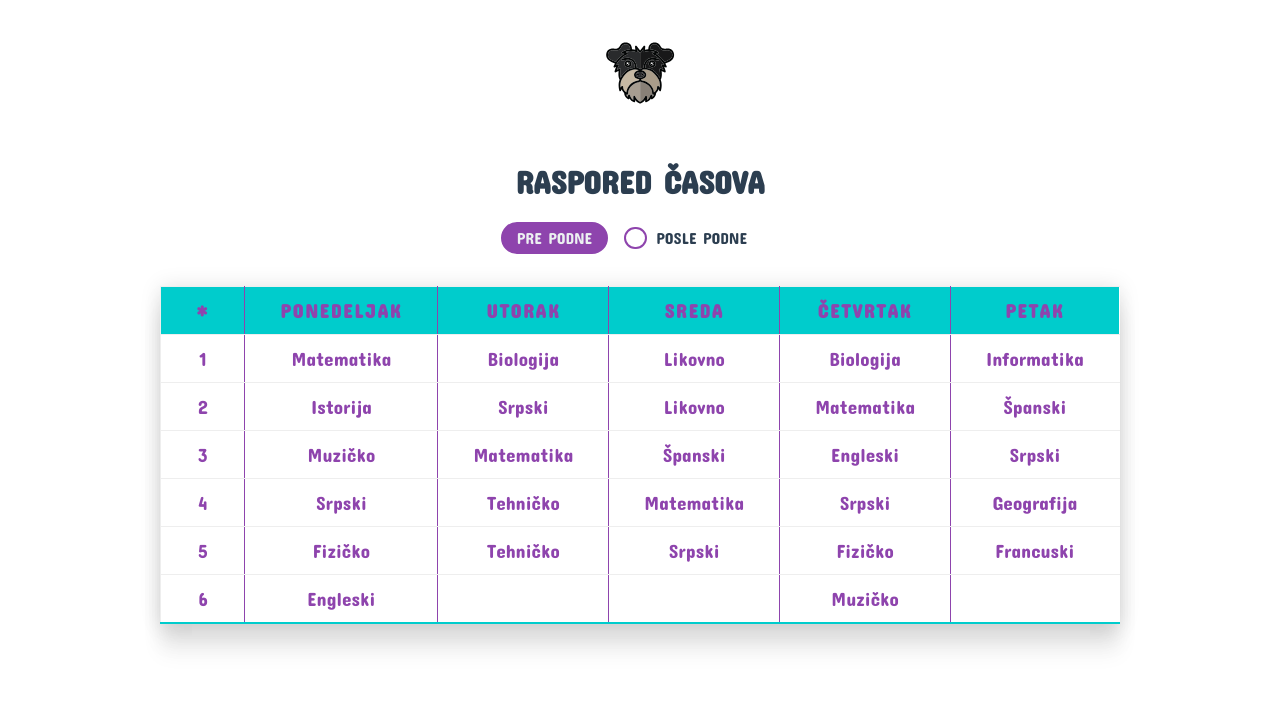
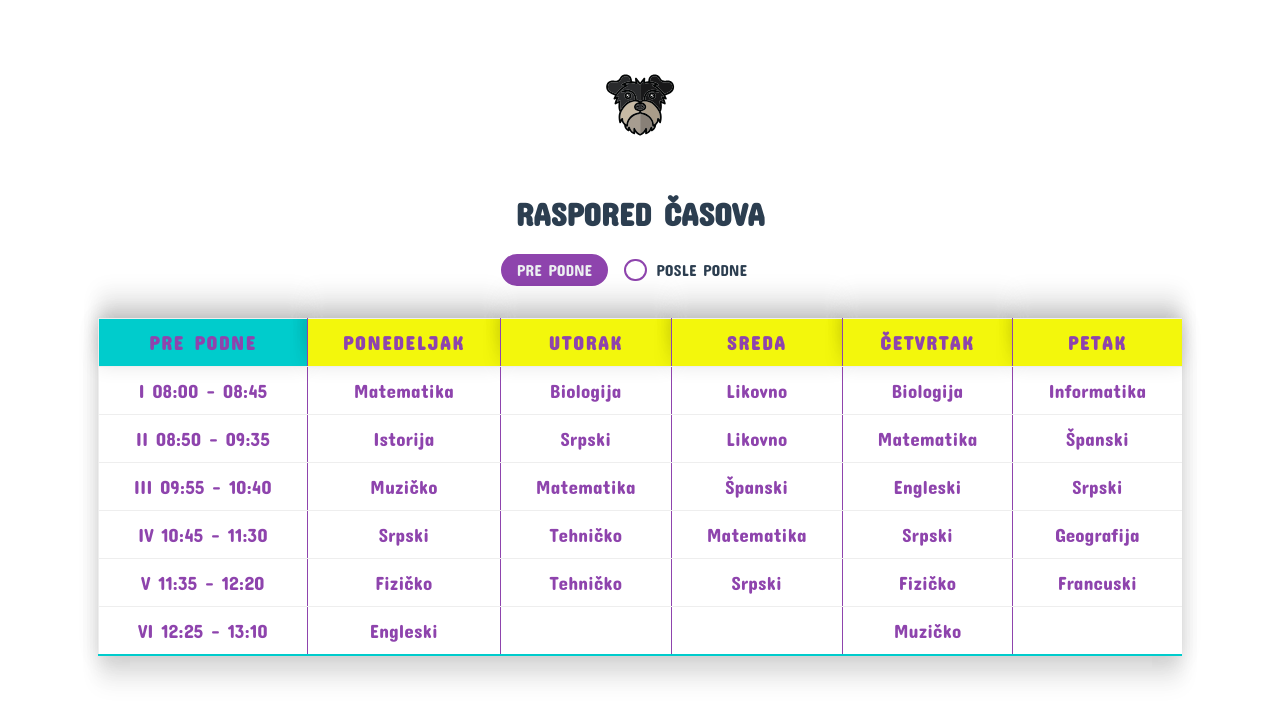
Before and after one commit to nijepa/raspored, a Vue app: page / in a window 1280 px wide. Shown: the top 720 px of the page. Built offline with nearby package versions, Linux system fonts and the light colour scheme.

Commit message:
take three

```diff
--- a/src/components/HelloWorld.vue
+++ b/src/components/HelloWorld.vue
@@ -40,8 +40,8 @@
     <table>
       <thead>
         <tr>
-          <th>*</th>
-          <th v-for="date in dates" :key="date.id">{{ date }}</th>
+          <th>{{ period === 'AM' ? 'PRE PODNE' : 'POSLE PODNE'}}</th>
+          <th v-for="date in dates" :key="date.id" :class="period === 'AM' ? 'day' : 'night'">{{ date }}</th>
         </tr>
       </thead>
 
@@ -103,60 +103,60 @@ export default {
       { id: 15, name: "Istorija" },
     ]);
     const timetable = ref([
-      { id: 1, schoolday: 1, subject: 1, nr: 1, period: "AM" },
-      { id: 2, schoolday: 1, subject: 15, nr: 2, period: "AM" },
-      { id: 3, schoolday: 1, subject: 3, nr: 3, period: "AM" },
-      { id: 4, schoolday: 1, subject: 2, nr: 4, period: "AM" },
-      { id: 5, schoolday: 1, subject: 4, nr: 5, period: "AM" },
-      { id: 6, schoolday: 1, subject: 9, nr: 6, period: "AM" },
-      { id: 7, schoolday: 2, subject: 6, nr: 1, period: "AM" },
-      { id: 8, schoolday: 2, subject: 2, nr: 2, period: "AM" },
-      { id: 9, schoolday: 2, subject: 1, nr: 3, period: "AM" },
-      { id: 10, schoolday: 2, subject: 12, nr: 4, period: "AM" },
-      { id: 11, schoolday: 2, subject: 12, nr: 5, period: "AM" },
-      { id: 12, schoolday: 3, subject: 5, nr: 1, period: "AM" },
-      { id: 13, schoolday: 3, subject: 5, nr: 2, period: "AM" },
-      { id: 14, schoolday: 3, subject: 11, nr: 3, period: "AM" },
-      { id: 15, schoolday: 3, subject: 1, nr: 4, period: "AM" },
-      { id: 16, schoolday: 3, subject: 2, nr: 5, period: "AM" },
-      { id: 17, schoolday: 4, subject: 6, nr: 1, period: "AM" },
-      { id: 18, schoolday: 4, subject: 1, nr: 2, period: "AM" },
-      { id: 19, schoolday: 4, subject: 9, nr: 3, period: "AM" },
-      { id: 20, schoolday: 4, subject: 2, nr: 4, period: "AM" },
-      { id: 21, schoolday: 4, subject: 4, nr: 5, period: "AM" },
-      { id: 22, schoolday: 4, subject: 3, nr: 6, period: "AM" },
-      { id: 23, schoolday: 5, subject: 8, nr: 1, period: "AM" },
-      { id: 24, schoolday: 5, subject: 11, nr: 2, period: "AM" },
-      { id: 25, schoolday: 5, subject: 2, nr: 3, period: "AM" },
-      { id: 26, schoolday: 5, subject: 7, nr: 4, period: "AM" },
-      { id: 27, schoolday: 5, subject: 10, nr: 5, period: "AM" },
-      { id: 1, schoolday: 1, subject: 4, nr: 1, period: "PM" },
-      { id: 2, schoolday: 1, subject: 15, nr: 2, period: "PM" },
-      { id: 3, schoolday: 1, subject: 2, nr: 3, period: "PM" },
-      { id: 4, schoolday: 1, subject: 3, nr: 4, period: "PM" },
-      { id: 5, schoolday: 1, subject: 9, nr: 5, period: "PM" },
-      { id: 6, schoolday: 1, subject: 1, nr: 6, period: "PM" },
-      { id: 7, schoolday: 2, subject: 6, nr: 1, period: "PM" },
-      { id: 8, schoolday: 2, subject: 2, nr: 2, period: "PM" },
-      { id: 9, schoolday: 2, subject: 1, nr: 3, period: "PM" },
-      { id: 10, schoolday: 2, subject: 12, nr: 4, period: "PM" },
-      { id: 11, schoolday: 2, subject: 12, nr: 5, period: "PM" },
-      { id: 12, schoolday: 3, subject: 5, nr: 1, period: "PM" },
-      { id: 13, schoolday: 3, subject: 5, nr: 2, period: "PM" },
-      { id: 14, schoolday: 3, subject: 11, nr: 3, period: "PM" },
-      { id: 15, schoolday: 3, subject: 1, nr: 4, period: "PM" },
-      { id: 16, schoolday: 3, subject: 2, nr: 5, period: "PM" },
-      { id: 17, schoolday: 4, subject: 9, nr: 1, period: "PM" },
-      { id: 18, schoolday: 4, subject: 4, nr: 2, period: "PM" },
-      { id: 19, schoolday: 4, subject: 2, nr: 3, period: "PM" },
-      { id: 20, schoolday: 4, subject: 9, nr: 4, period: "PM" },
-      { id: 21, schoolday: 4, subject: 4, nr: 5, period: "PM" },
-      { id: 22, schoolday: 4, subject: 6, nr: 6, period: "PM" },
-      { id: 23, schoolday: 5, subject: 8, nr: 1, period: "PM" },
-      { id: 24, schoolday: 5, subject: 11, nr: 2, period: "PM" },
-      { id: 25, schoolday: 5, subject: 2, nr: 3, period: "PM" },
-      { id: 26, schoolday: 5, subject: 7, nr: 4, period: "PM" },
-      { id: 27, schoolday: 5, subject: 10, nr: 5, period: "PM" },
+      { id: 1, schoolday: 1, subject: 1, nr: 'I  08:00 – 08:45', period: "AM", startAt: '08:00' },
+      { id: 2, schoolday: 1, subject: 15, nr: 'II  08:50 – 09:35', period: "AM", startAt: '08:00' },
+      { id: 3, schoolday: 1, subject: 3, nr: 'III  09:55 – 10:40', period: "AM", startAt: '08:00' },
+      { id: 4, schoolday: 1, subject: 2, nr: 'IV  10:45 – 11:30', period: "AM", startAt: '08:00' },
+      { id: 5, schoolday: 1, subject: 4, nr: 'V  11:35 – 12:20', period: "AM", startAt: '08:00' },
+      { id: 6, schoolday: 1, subject: 9, nr: 'VI  12:25 – 13:10', period: "AM", startAt: '08:00' },
+      { id: 7, schoolday: 2, subject: 6, nr: 'I  08:00 – 08:45', period: "AM", startAt: '08:00' },
+      { id: 8, schoolday: 2, subject: 2, nr: 'II  08:50 – 09:35', period: "AM", startAt: '08:00' },
+      { id: 9, schoolday: 2, subject: 1, nr: 'III  09:55 – 10:40', period: "AM", startAt: '08:00' },
+      { id: 10, schoolday: 2, subject: 12, nr: 'IV  10:45 – 11:30', period: "AM", startAt: '08:00' },
+      { id: 11, schoolday: 2, subject: 12, nr: 'V  11:35 – 12:20', period: "AM", startAt: '08:00' },
+      { id: 12, schoolday: 3, subject: 5, nr: 'I  08:00 – 08:45', period: "AM", startAt: '08:00' },
+      { id: 13, schoolday: 3, subject: 5, nr: 'II  08:50 – 09:35', period: "AM" },
+      { id: 14, schoolday: 3, subject: 11, nr: 'III  09:55 – 10:40', period: "AM" },
+      { id: 15, schoolday: 3, subject: 1, nr: 'IV  10:45 – 11:30', period: "AM" },
+      { id: 16, schoolday: 3, subject: 2, nr: 'V  11:35 – 12:20', period: "AM" },
+      { id: 17, schoolday: 4, subject: 6, nr: 'I  08:00 – 08:45', period: "AM" },
+      { id: 18, schoolday: 4, subject: 1, nr: 'II  08:50 – 09:35', period: "AM" },
+      { id: 19, schoolday: 4, subject: 9, nr: 'III  09:55 – 10:40', period: "AM" },
+      { id: 20, schoolday: 4, subject: 2, nr: 'IV  10:45 – 11:30', period: "AM" },
+      { id: 21, schoolday: 4, subject: 4, nr: 'V  11:35 – 12:20', period: "AM" },
+      { id: 22, schoolday: 4, subject: 3, nr: 'VI  12:25 – 13:10', period: "AM" },
+      { id: 23, schoolday: 5, subject: 8, nr: 'I  08:00 – 08:45', period: "AM" },
+      { id: 24, schoolday: 5, subject: 11, nr: 'II  08:50 – 09:35', period: "AM" },
+      { id: 25, schoolday: 5, subject: 2, nr: 'III  09:55 – 10:40', period: "AM" },
+      { id: 26, schoolday: 5, subject: 7, nr: 'IV  10:45 – 11:30', period: "AM" },
+      { id: 27, schoolday: 5, subject: 10, nr: 'V  11:35 – 12:20', period: "AM" },
+      { id: 1, schoolday: 1, subject: 4, nr: 'I  14:00 – 14:45', period: "PM" },
+      { id: 2, schoolday: 1, subject: 15, nr: 'II  14:50 – 15:35', period: "PM" },
+      { id: 3, schoolday: 1, subject: 2, nr: 'III  15:55 – 16:40', period: "PM" },
+      { id: 4, schoolday: 1, subject: 3, nr: 'IV  16:45 – 17:30', period: "PM" },
+      { id: 5, schoolday: 1, subject: 9, nr: 'V  17:35 – 18:20', period: "PM" },
+      { id: 6, schoolday: 1, subject: 1, nr: 'VI  18:25 – 19:10', period: "PM" },
+      { id: 7, schoolday: 2, subject: 6, nr: 'I  14:00 – 14:45', period: "PM" },
+      { id: 8, schoolday: 2, subject: 2, nr: 'II  14:50 – 15:35', period: "PM" },
+      { id: 9, schoolday: 2, subject: 1, nr: 'III  15:55 – 16:40', period: "PM" },
+      { id: 10, schoolday: 2, subject: 12, nr: 'IV  16:45 – 17:30', period: "PM" },
+      { id: 11, schoolday: 2, subject: 12, nr: 'V  17:35 – 18:20', period: "PM" },
+      { id: 12, schoolday: 3, subject: 5, nr: 'I  14:00 – 14:45', period: "PM" },
+      { id: 13, schoolday: 3, subject: 5, nr: 'II  14:50 – 15:35', period: "PM" },
+      { id: 14, schoolday: 3, subject: 11, nr: 'III  15:55 – 16:40', period: "PM" },
+      { id: 15, schoolday: 3, subject: 1, nr: 'IV  16:45 – 17:30', period: "PM" },
+      { id: 16, schoolday: 3, subject: 2, nr: 'V  17:35 – 18:20', period: "PM" },
+      { id: 17, schoolday: 4, subject: 9, nr: 'I  14:00 – 14:45', period: "PM" },
+      { id: 18, schoolday: 4, subject: 4, nr: 'II  14:50 – 15:35', period: "PM" },
+      { id: 19, schoolday: 4, subject: 2, nr: 'III  15:55 – 16:40', period: "PM" },
+      { id: 20, schoolday: 4, subject: 1, nr: 'IV  16:45 – 17:30', period: "PM" },
+      { id: 21, schoolday: 4, subject: 3, nr: 'V  17:35 – 18:20', period: "PM" },
+      { id: 22, schoolday: 4, subject: 6, nr: 'VI  18:25 – 19:10', period: "PM" },
+      { id: 23, schoolday: 5, subject: 8, nr: 'I  14:00 – 14:45', period: "PM" },
+      { id: 24, schoolday: 5, subject: 11, nr: 'II  14:50 – 15:35', period: "PM" },
+      { id: 25, schoolday: 5, subject: 2, nr: 'III  15:55 – 16:40', period: "PM" },
+      { id: 26, schoolday: 5, subject: 7, nr: 'IV  16:45 – 17:30', period: "PM" },
+      { id: 27, schoolday: 5, subject: 10, nr: 'V  17:35 – 18:20', period: "PM" },
     ]);
     const period = ref("AM");
     const times = computed(() => {
@@ -190,12 +190,12 @@ export default {
       return dates; //.sort((a,b) => a - b)
     });
     console.log(header);
-    const res = [];
+    /*const res = [];
     const result = {};
     header.value.forEach((e) => {
       result[e.nr] = header.value.filter((h) => h.nr === e.nr);
       res.push(header.value.filter((h) => h.nr === e.nr));
-    });
+    });*/
 
     const cellClick = (id) => {
       console.log(id);
@@ -236,6 +236,16 @@ export default {
 $clouds: #ecf0f1;
 $midnight: #2c3e50;
 $wisteria: #8e44ad;
+$turquoise: rgb(0, 204, 204);
+$day: #f3f70c;
+$wisterian: #e095f7;
+.day {
+  background: $day !important;
+}
+.night {
+  background: $midnight !important;
+  color: $wisterian;
+}
 h1 {
   text-transform: uppercase;
   font-family: "Concert One", cursive;
@@ -260,7 +270,7 @@ table {
   margin: 25px auto;
   border-collapse: collapse;
   border: 1px solid #eee;
-  border-bottom: 2px solid #00cccc;
+  border-bottom: 2px solid $turquoise;
   box-shadow: 0px 0px 20px rgba(0, 0, 0, 0.1), 0px 10px 20px rgba(0, 0, 0, 0.05),
     0px 20px 20px rgba(0, 0, 0, 0.05), 0px 30px 20px rgba(0, 0, 0, 0.05);
   tr {
@@ -279,12 +289,16 @@ table {
     padding: 12px 35px;
     border-collapse: collapse;
     border-right: 1px solid $wisteria;
+    //border-bottom: 1px solid $wisteria;
     font-size: 1.2em;
   }
   th {
-    background: #00cccc;
+    background: $turquoise;
     color: $wisteria;
     text-transform: uppercase;
+    -webkit-box-shadow: 0px -2px 15px 5px rgba(0,0,0,0.82);
+    box-shadow: 0px 0px 20px rgba(0, 0, 0, 0.1), 0px -10px 20px rgba(0, 0, 0, 0.05),
+    0px -20px 20px rgba(0, 0, 0, 0.05), 0px -30px 20px rgba(0, 0, 0, 0.05);
 
     letter-spacing: 0.1em;
     &.last {
--- a/src/views/Home.vue
+++ b/src/views/Home.vue
@@ -993,6 +993,7 @@ export default {
 <style lang="scss" scoped>
 .turtle {
   height: 130px;
+  margin-top: 2em;
 }
 .list-enter-from {
   opacity: 0;
```
Also changed, not shown: src/components/Music.vue (added, +15 -0 lines).
